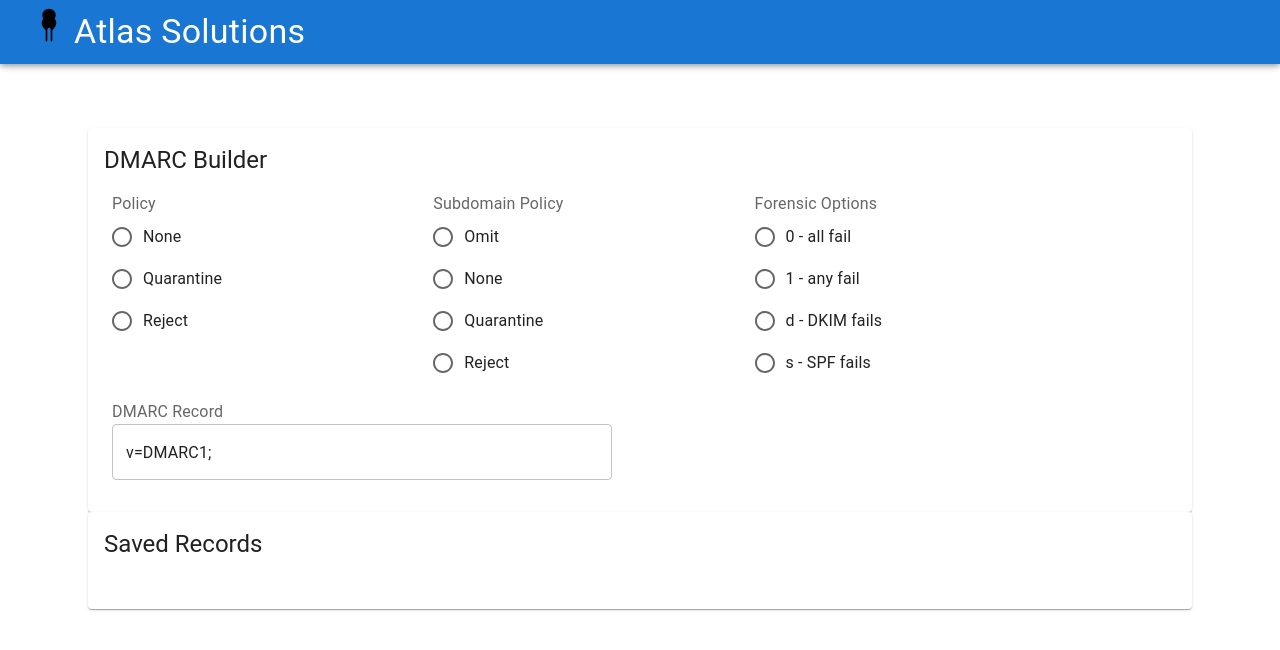
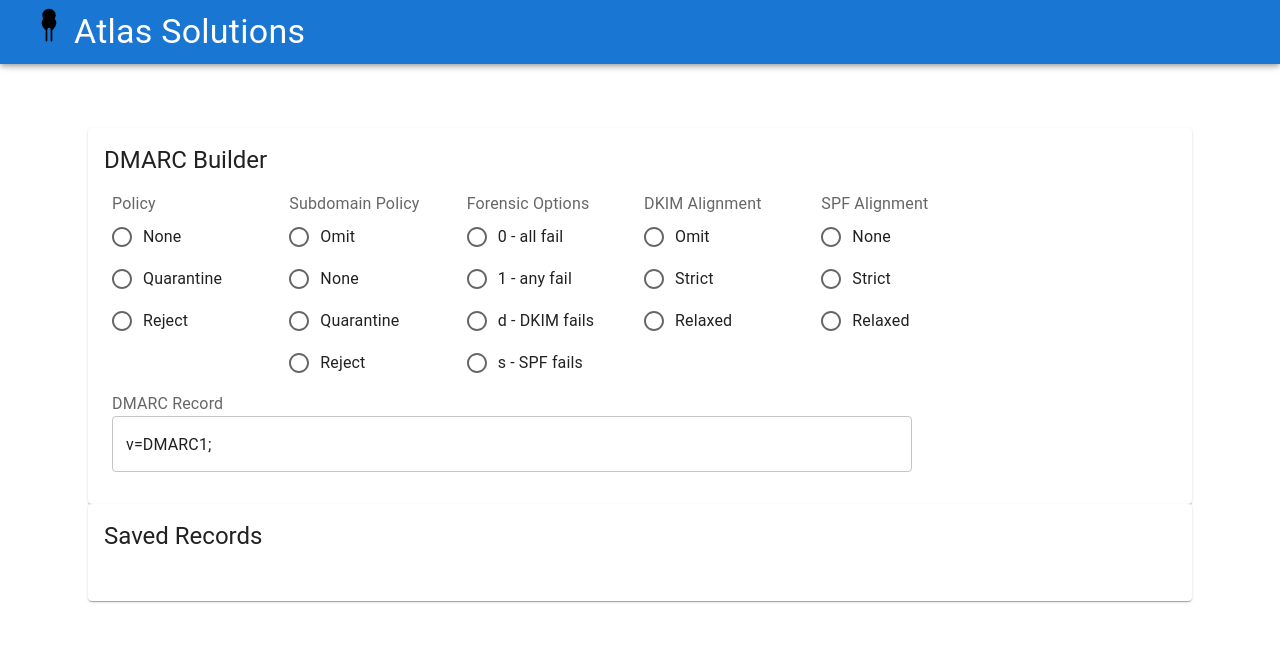
Before and after one commit to Carpk/atlas-solutions, a React (Vite) app: page /dmarc-builder in a window 1280 px wide. Shown: the top 650 px of the page. Built offline with nearby package versions, Linux system fonts and the light colour scheme.

Commit message:
more dmarc options

```diff
--- a/src/components/Dmarc.jsx
+++ b/src/components/Dmarc.jsx
@@ -22,7 +22,7 @@ import DeleteIcon from '@mui/icons-material/Delete';
 
 // import { QueryClient, QueryClientProvider } from '@tanstack/react-query'
 // import { useQuery } from '@tanstack/react-query';
-import axios from './axios'
+// import axios from './axios'
 
 import { List, ListItem, ListItemText } from '@mui/material';
 
@@ -32,18 +32,55 @@ export default function DmarcBuilder() {
   const prefix = "v=DMARC1;"
   const [dmarcString, setDmarcString] = useState(prefix)
   const [dmarcRecords, setDmarcRecords] = useState([])
+  const testRef = useRef("");
   const dPolicy = useRef("");
   const sPolicy = useRef("");
+  const fOption = useRef("");
+  const aDkim = useRef("");
+  const aSpf = useRef("");
+  // let dPolicy = ""
+  // let sPolicy = ""
 
   // const handleDPolicy = radio => event => setDPolicy(radio);
 
   function handleChange(event) {
     // rebuild entire string
 
-    setDmarcString(prefix+dPolicy+sPolicy)
+    // setDmarcString(prefix+dPolicy+sPolicy)
     // event.target.value
 
-    console.log(dPolicy.current)
+    // console.log(dPolicy.current)
+  }
+
+  function handleDPolicy(event) {
+    dPolicy.current = event.target.value
+    console.log(testRef.current)
+
+    setDmarcString(prefix + dPolicy.current + sPolicy.current + fOption.current + aDkim.current + aSpf.current)
+  }
+
+  function handleSPolicy(event) {
+    sPolicy.current = event.target.value
+
+    setDmarcString(prefix + dPolicy.current + sPolicy.current + fOption.current + aDkim.current + aSpf.current)
+  }
+
+  function handleFOptions(event) {
+    fOption.current = event.target.value
+
+    setDmarcString(prefix + dPolicy.current + sPolicy.current + fOption.current + aDkim.current + aSpf.current)
+  }
+
+  function handleADKIM(event) {
+    aDkim.current = event.target.value
+
+    setDmarcString(prefix + dPolicy.current + sPolicy.current + fOption.current + aDkim.current + aSpf.current)
+  }
+
+  function handleASPF(event) {
+    aSpf.current = event.target.value
+
+    setDmarcString(prefix + dPolicy.current + sPolicy.current + fOption.current + aDkim.current + aSpf.current)
   }
 
   useEffect(() => {
@@ -67,64 +104,95 @@ export default function DmarcBuilder() {
 
           </Typography>
           <CardActions>
-            <Grid container spacing={2}>
-              <Grid size={4}>
-
-
+            <Grid container spacing={1}>
+              <Grid size={2}>
                 <FormLabel id="demo-radio-buttons-group-label">Policy</FormLabel>
                 <RadioGroup
                   aria-labelledby="demo-radio-buttons-group-label"
                   defaultValue="reject"
                   name="domain-policy"
-                  // value={dPolicy}
-                  // checked={policy === self.value}
-                  onChange={handleChange}
-                  ref={ dPolicy }
+                  onChange={ handleDPolicy }
+                  ref={ testRef }
                 >
-                  <FormControlLabel value="p=none" control={<Radio />} label="None" />
-                  <FormControlLabel value="p=quarantine" control={<Radio />} label="Quarantine" />
-                  <FormControlLabel value="p=reject" control={<Radio />} label="Reject" />
+                  <FormControlLabel value=" p=none;" control={<Radio />} label="None" />
+                  <FormControlLabel value=" p=quarantine;" control={<Radio />} label="Quarantine" />
+                  <FormControlLabel value=" p=reject;" control={<Radio />} label="Reject" />
                 </RadioGroup>
-
-
               </Grid>
-              <Grid size={4}>
+              <Grid size={2}>
                 <FormLabel id="demo-radio-buttons-group-label">Subdomain Policy</FormLabel>
                 <RadioGroup
                   aria-labelledby="demo-radio-buttons-group-label"
                   defaultValue="reject"
                   name="subdomain-policy"
-                  onChange={handleChange}
+                  onChange={handleSPolicy}
                 >
                   <FormControlLabel value="" control={<Radio />} label="Omit" />
-                  <FormControlLabel value="sp=none" control={<Radio />} label="None" />
-                  <FormControlLabel value="sp=quarantine" control={<Radio />} label="Quarantine" />
-                  <FormControlLabel value="sp=reject" control={<Radio />} label="Reject" />
+                  <FormControlLabel value=" sp=none;" control={<Radio />} label="None" />
+                  <FormControlLabel value=" sp=quarantine;" control={<Radio />} label="Quarantine" />
+                  <FormControlLabel value=" sp=reject;" control={<Radio />} label="Reject" />
                 </RadioGroup>
               </Grid>
-              <Grid size={4}>
+              <Grid size={2}>
                 <FormLabel id="demo-radio-buttons-group-label">Forensic Options</FormLabel>
                 <RadioGroup
                   aria-labelledby="demo-radio-buttons-group-label"
                   defaultValue="reject"
                   name="forensic-options"
-                  onChange={handleChange}
+                  onChange={handleFOptions}
                 >
-                  <FormControlLabel value="0" control={<Radio />} label="0 - all fail" />
-                  <FormControlLabel value="1" control={<Radio />} label="1 - any fail" />
-                  <FormControlLabel value="d" control={<Radio />} label="d - DKIM fails" />
-                  <FormControlLabel value="s" control={<Radio />} label="s - SPF fails" />
+                  <FormControlLabel value=" fo=0;" control={<Radio />} label="0 - all fail" />
+                  <FormControlLabel value=" fo=1;" control={<Radio />} label="1 - any fail" />
+                  <FormControlLabel value=" fo=d;" control={<Radio />} label="d - DKIM fails" />
+                  <FormControlLabel value=" fo=s;" control={<Radio />} label="s - SPF fails" />
                 </RadioGroup>
               </Grid>
+
+
+              <Grid size={2}>
+                <FormLabel id="demo-radio-buttons-group-label">DKIM Alignment</FormLabel>
+                <RadioGroup
+                  aria-labelledby="demo-radio-buttons-group-label"
+                  defaultValue="reject"
+                  name="subdomain-policy"
+                  onChange={handleADKIM}
+                >
+                  <FormControlLabel value="" control={<Radio />} label="Omit" />
+                  <FormControlLabel value=" adkim=s;" control={<Radio />} label="Strict" />
+                  <FormControlLabel value=" adkim=r;" control={<Radio />} label="Relaxed" />
+                </RadioGroup>
+              </Grid>
+
+              <Grid size={2}>
+                <FormLabel id="demo-radio-buttons-group-label">SPF Alignment</FormLabel>
+                <RadioGroup
+                  aria-labelledby="demo-radio-buttons-group-label"
+                  defaultValue="reject"
+                  name="subdomain-policy"
+                  onChange={handleASPF}
+                >
+                  <FormControlLabel value="" control={<Radio />} label="None" />
+                  <FormControlLabel value=" aspf=s;" control={<Radio />} label="Strict" />
+                  <FormControlLabel value=" aspf=r;" control={<Radio />} label="Relaxed" />
+                </RadioGroup>
+              </Grid>
+
                 {/* <FormLabel id="demo-radio-buttons-group-label">RUA</FormLabel>
                 <TextField onChange={handleChange} id="outlined-basic" label="Outlined" variant="outlined" /> */}
+
+
+
+
+
+
+
               <Grid size={12}>
-                <Box sx={{ width: 500, maxWidth: '100%' }}>
+                <Box sx={{ width: 800, maxWidth: '100%' }}>
                   <FormLabel id="demo-radio-buttons-group-label">DMARC Record</FormLabel>
                   <TextField
                     id="DMARC"
                     fullWidth
-                    defaultValue={ dmarcString }
+                    value= { dmarcString }
                     slotProps={{
                       input: {
                         readOnly: true,
```
